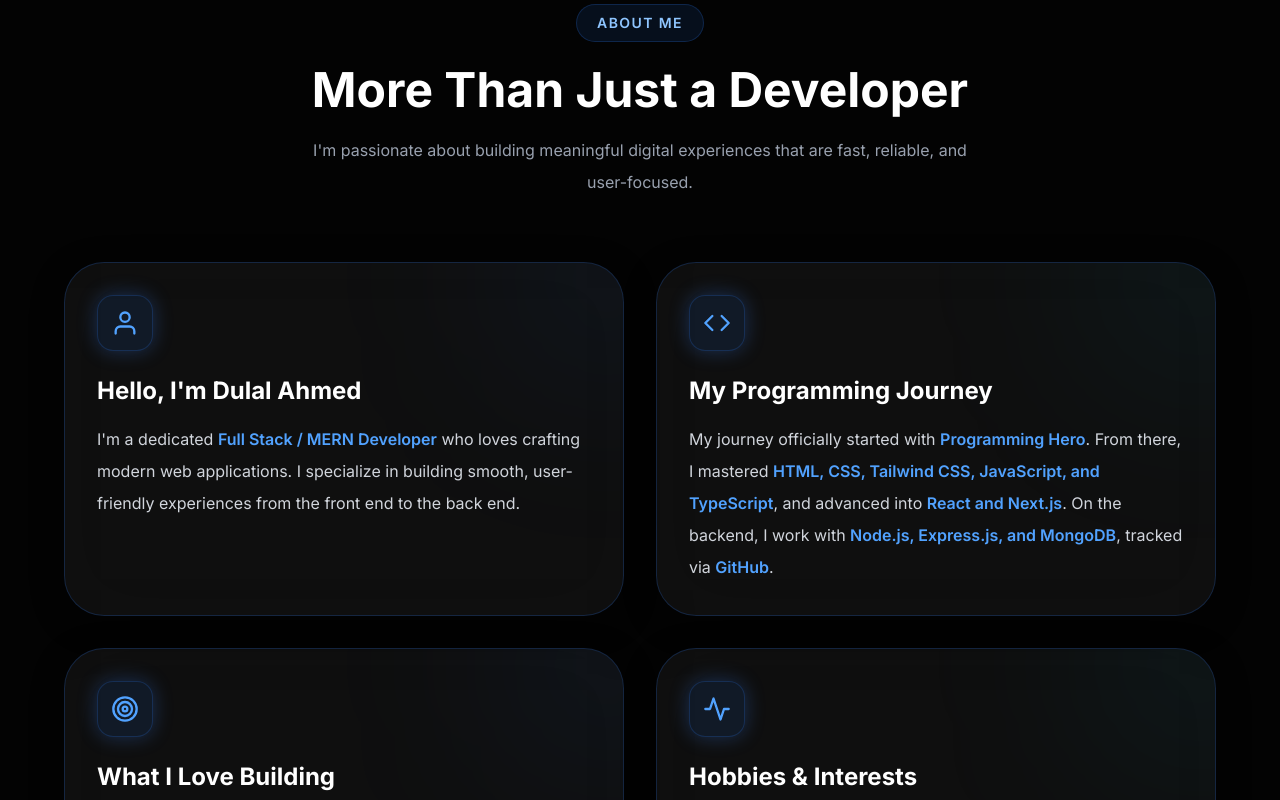
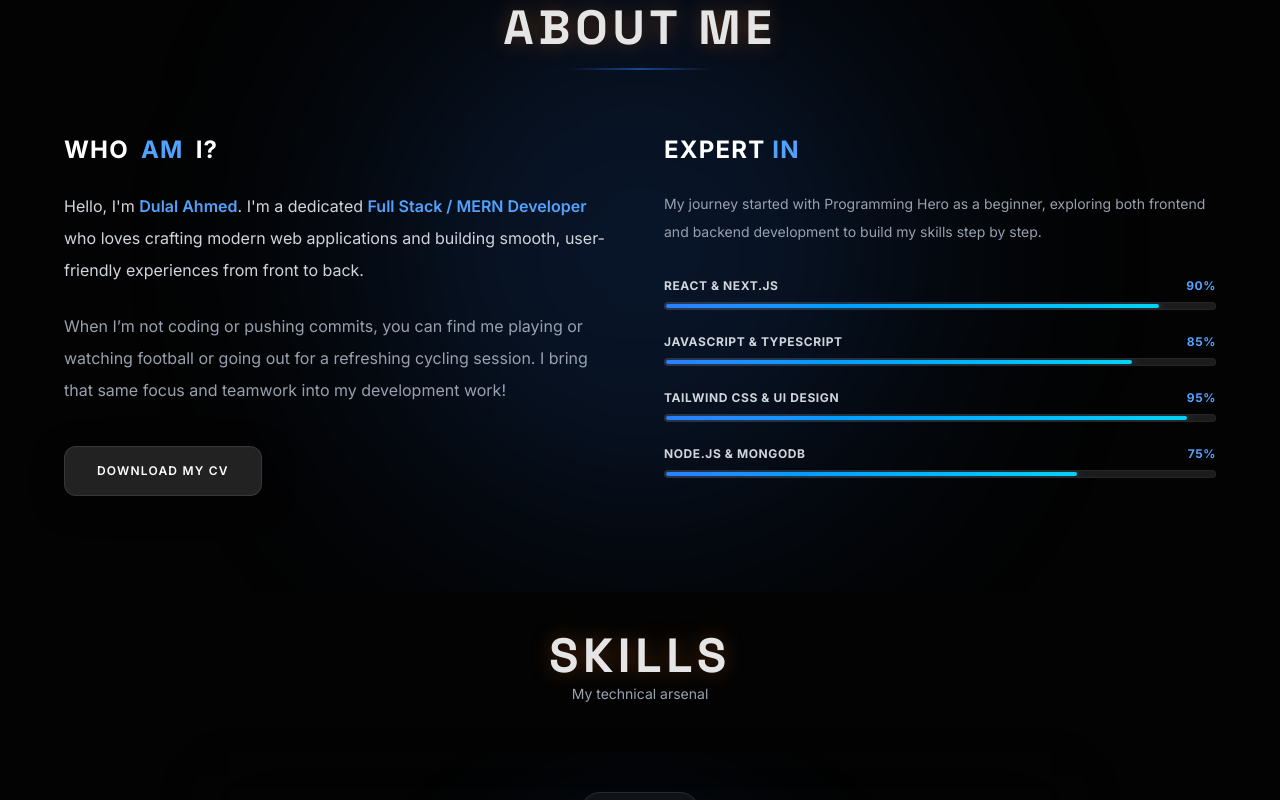
Before and after one commit to dulal71/my-portfolio-dulal-ahmed, a Next.js app: page / in a window 1280 px wide. Shown: the part 1060-1860 px from the top of the page. Built offline with nearby package versions, Linux system fonts and the light colour scheme.

Commit message:
modified about section

```diff
--- a/src/components/About.jsx
+++ b/src/components/About.jsx
@@ -1,5 +1,6 @@
 "use client";
 
+import { spaceGrotesk } from "@/lib/fonts";
 import { motion } from "framer-motion";
 import {
   FiUser,
@@ -13,8 +14,10 @@ const About = () => {
   return (
    <section
   id="about"
-      className="max-w-7xl mx-auto md:px-10 py-24"
+  className="max-w-7xl mx-auto md:px-10 py-24 relative overflow-hidden"
 >
+  {/* Ambient background glow */}
+  <div className="pointer-events-none absolute top-1/2 left-1/2 -translate-x-1/2 -translate-y-1/2 w-[35rem] h-[35rem] bg-blue-500/15 rounded-full blur-[120px]" />
 
   {/* Heading */}
   <motion.div
@@ -22,114 +25,138 @@ const About = () => {
     whileInView={{ opacity: 1, y: 0 }}
     viewport={{ once: true }}
     transition={{ duration: 0.7 }}
-        className="text-center mb-16"
+    className="text-center mb-16 relative z-10"
   >
-        <span className="inline-block px-5 py-2 rounded-full border border-blue-500/20 bg-blue-500/10 text-blue-300 text-sm font-semibold tracking-widest uppercase">
-          About Me
-        </span>
-
-        <h2 className="mt-6 text-3xl md:text-5xl font-bold text-white">
-          More Than Just a Developer
+    <h2 className={`${spaceGrotesk.className} text-3xl md:text-4xl lg:text-5xl font-bold uppercase tracking-widest drop-shadow-[0_0_10px_rgba(249,115,22,0.3)]`}>
+      ABOUT ME
     </h2>
-
-        <p className="text-gray-400 mt-5 max-w-2xl mx-auto leading-8">
-          I'm passionate about building meaningful digital experiences that are
-          fast, reliable, and user-focused.
-        </p>
+    <div className="w-36 h-[2px] bg-gradient-to-r from-transparent via-blue-500/50 to-transparent mx-auto mt-4" />
   </motion.div>
 
-      {/* Grid container for separated sections */}
-      <div className="grid md:grid-cols-2 gap-8">
+  {/* Two-Column Layout Flow Matching the Reference Image */}
+  <div className="grid md:grid-cols-2 gap-12 relative z-10 items-start">
 
-        {/* 1. Introduction Card */}
+    {/* Left Column: WHO AM I? & Intro content */}
     <motion.div
       initial={{ opacity: 0, y: 30 }}
       whileInView={{ opacity: 1, y: 0 }}
       viewport={{ once: true }}
       transition={{ duration: 0.5 }}
-          className="relative overflow-hidden rounded-[2.5rem] border border-blue-500/20 bg-white/5 backdrop-blur-2xl p-6 md:p-8 shadow-[0_8px_32px_rgba(0,0,0,0.35)]"
+      className="space-y-8"
     >
-          <div className="absolute -top-20 -right-20 w-48 h-48 rounded-full bg-blue-500/10 blur-[100px]" />
-          <div className="relative z-10">
-            <div className="w-14 h-14 rounded-2xl bg-blue-500/10 border border-blue-500/20 flex items-center justify-center mb-6 shadow-[0_0_20px_rgba(59,130,246,0.3)]">
-              <FiUser className="w-7 h-7 text-blue-400" />
+      <div>
+        <h3 className="text-2xl font-bold text-white uppercase tracking-wider mb-6 flex items-center gap-3">
+          WHO <span className="text-blue-400">AM</span> I?
+        </h3>
+
+        <p className="text-gray-300 leading-8 mb-6">
+          Hello, I'm <span className="text-blue-400 font-semibold">Dulal Ahmed</span>. I'm a dedicated <span className="text-blue-400 font-semibold">Full Stack / MERN Developer</span> who loves crafting modern web applications and building smooth, user-friendly experiences from front to back.
+        </p>
+
+        <p className="text-gray-400 leading-8">
+          When I’m not coding or pushing commits, you can find me playing or watching football or going out for a refreshing cycling session. I bring that same focus and teamwork into my development work!
+        </p>
       </div>
-            <h3 className="text-2xl font-bold text-white mb-4">
-              Hello, I'm Dulal Ahmed
-            </h3>
-            <p className="text-gray-300 leading-8">
-              I'm a dedicated{" "}
-              <span className="text-blue-400 font-semibold">
-                Full Stack / MERN Developer
-              </span>{" "}
-              who loves crafting modern web applications. I specialize in building smooth, user-friendly experiences from the front end to the back end.
-            </p>
+
+      {/* Download CV / Action Button */}
+      <div className="pt-2">
+        <a
+          href="#contact"
+          className="inline-block bg-[#222222] hover:bg-blue-600 text-white font-semibold px-8 py-4 rounded-xl border border-white/10 shadow-[0_8px_32px_rgba(0,0,0,0.35)] transition-all duration-300 uppercase tracking-widest text-xs"
+        >
+          Download My CV
+        </a>
       </div>
     </motion.div>
 
-        {/* 2. Programming Journey Card */}
-        <motion.div
-          initial={{ opacity: 0, y: 30 }}
-          whileInView={{ opacity: 1, y: 0 }}
-          viewport={{ once: true }}
-          transition={{ duration: 0.5, delay: 0.1 }}
-          className="relative overflow-hidden rounded-[2.5rem] border border-blue-500/20 bg-white/5 backdrop-blur-2xl p-6 md:p-8 shadow-[0_8px_32px_rgba(0,0,0,0.35)]"
-        >
-          <div className="absolute -top-20 -right-20 w-48 h-48 rounded-full bg-cyan-500/10 blur-[100px]" />
-          <div className="relative z-10">
-            <div className="w-14 h-14 rounded-2xl bg-blue-500/10 border border-blue-500/20 flex items-center justify-center mb-6 shadow-[0_0_20px_rgba(59,130,246,0.3)]">
-              <FiCode className="w-7 h-7 text-blue-400" />
-            </div>
-            <h3 className="text-2xl font-bold text-white mb-4">
-              My Programming Journey
-            </h3>
-            <p className="text-gray-300 leading-8">
-              My journey officially started with <span className="text-blue-400 font-semibold">Programming Hero</span>. From there, I mastered <span className="text-blue-400 font-semibold">HTML, CSS, Tailwind CSS, JavaScript, and TypeScript</span>, and advanced into <span className="text-blue-400 font-semibold">React and Next.js</span>. On the backend, I work with <span className="text-blue-400 font-semibold">Node.js, Express.js, and MongoDB</span>, tracked via <span className="text-blue-400 font-semibold">GitHub</span>.
-            </p>
-          </div>
-        </motion.div>
-
-        {/* 3. Work I Enjoy Card */}
+    {/* Right Column: EXPERT IN & Progress Bars / Skill breakdown */}
     <motion.div
       initial={{ opacity: 0, y: 30 }}
       whileInView={{ opacity: 1, y: 0 }}
       viewport={{ once: true }}
       transition={{ duration: 0.5, delay: 0.2 }}
-          className="relative overflow-hidden rounded-[2.5rem] border border-blue-500/20 bg-white/5 backdrop-blur-2xl p-6 md:p-8 shadow-[0_8px_32px_rgba(0,0,0,0.35)]"
+      className="space-y-6"
     >
-          <div className="absolute -top-20 -right-20 w-48 h-48 rounded-full bg-blue-500/10 blur-[100px]" />
-          <div className="relative z-10">
-            <div className="w-14 h-14 rounded-2xl bg-blue-500/10 border border-blue-500/20 flex items-center justify-center mb-6 shadow-[0_0_20px_rgba(59,130,246,0.3)]">
-              <FiTarget className="w-7 h-7 text-blue-400" />
-            </div>
-            <h3 className="text-2xl font-bold text-white mb-4">
-              What I Love Building
+      <div>
+        <h3 className="text-2xl font-bold text-white uppercase tracking-wider mb-6">
+          EXPERT <span className="text-blue-400">IN</span>
         </h3>
-            <p className="text-gray-300 leading-8">
-              I genuinely enjoy solving real-world problems through code. My favorite projects involve building modern, scalable websites and full-featured <span className="text-blue-400 font-semibold">e-commerce platforms</span> that deliver smooth performance.
+        <p className="text-gray-400 text-sm leading-7 mb-8">
+My journey started with Programming Hero as a beginner, exploring both frontend and backend development to build my skills step by step.
         </p>
       </div>
-        </motion.div>
 
-        {/* 4. Hobbies & Personality Card */}
+      {/* Progress Bar Items */}
+      <div className="space-y-6">
+
+        {/* Skill 1: React & Next.js */}
+        <div>
+          <div className="flex justify-between text-xs font-bold text-gray-300 uppercase tracking-wider mb-2">
+            <span>React & Next.js</span>
+            <span className="text-blue-400">90%</span>
+          </div>
+          <div className="w-full h-2 bg-white/10 rounded-full overflow-hidden p-[1px] border border-white/5">
             <motion.div
-          initial={{ opacity: 0, y: 30 }}
-          whileInView={{ opacity: 1, y: 0 }}
+              initial={{ width: 0 }}
+              whileInView={{ width: '90%' }}
               viewport={{ once: true }}
-          transition={{ duration: 0.5, delay: 0.3 }}
-          className="relative overflow-hidden rounded-[2.5rem] border border-blue-500/20 bg-white/5 backdrop-blur-2xl p-6 md:p-8 shadow-[0_8px_32px_rgba(0,0,0,0.35)]"
-        >
-          <div className="absolute -top-20 -right-20 w-48 h-48 rounded-full bg-cyan-500/10 blur-[100px]" />
-          <div className="relative z-10">
-            <div className="w-14 h-14 rounded-2xl bg-blue-500/10 border border-blue-500/20 flex items-center justify-center mb-6 shadow-[0_0_20px_rgba(59,130,246,0.3)]">
-              <FiActivity className="w-7 h-7 text-blue-400" />
+              transition={{ duration: 1, ease: "easeOut" }}
+              className="h-full bg-gradient-to-r from-blue-500 to-cyan-400 rounded-full shadow-[0_0_12px_rgba(59,130,246,0.6)]"
+            />
           </div>
-            <h3 className="text-2xl font-bold text-white mb-4">
-              Hobbies & Interests
-            </h3>
-            <p className="text-gray-300 leading-8">
-              When I’m not coding or pushing commits, you can find me <span className="text-blue-400 font-semibold">playing or watching football</span> or going out for a refreshing <span className="text-blue-400 font-semibold">cycling</span> session. I bring that same focus and teamwork into my development work!
-            </p>
+        </div>
+
+        {/* Skill 2: JavaScript / TypeScript */}
+        <div>
+          <div className="flex justify-between text-xs font-bold text-gray-300 uppercase tracking-wider mb-2">
+            <span>JavaScript & TypeScript</span>
+            <span className="text-blue-400">85%</span>
+          </div>
+          <div className="w-full h-2 bg-white/10 rounded-full overflow-hidden p-[1px] border border-white/5">
+            <motion.div
+              initial={{ width: 0 }}
+              whileInView={{ width: '85%' }}
+              viewport={{ once: true }}
+              transition={{ duration: 1, delay: 0.1, ease: "easeOut" }}
+              className="h-full bg-gradient-to-r from-blue-500 to-cyan-400 rounded-full shadow-[0_0_12px_rgba(59,130,246,0.6)]"
+            />
+          </div>
+        </div>
+
+        {/* Skill 3: Tailwind CSS / HTML */}
+        <div>
+          <div className="flex justify-between text-xs font-bold text-gray-300 uppercase tracking-wider mb-2">
+            <span>Tailwind CSS & UI Design</span>
+            <span className="text-blue-400">95%</span>
+          </div>
+          <div className="w-full h-2 bg-white/10 rounded-full overflow-hidden p-[1px] border border-white/5">
+            <motion.div
+              initial={{ width: 0 }}
+              whileInView={{ width: '95%' }}
+              viewport={{ once: true }}
+              transition={{ duration: 1, delay: 0.2, ease: "easeOut" }}
+              className="h-full bg-gradient-to-r from-blue-500 to-cyan-400 rounded-full shadow-[0_0_12px_rgba(59,130,246,0.6)]"
+            />
+          </div>
+        </div>
+
+        {/* Skill 4: Node.js & MongoDB */}
+        <div>
+          <div className="flex justify-between text-xs font-bold text-gray-300 uppercase tracking-wider mb-2">
+            <span>Node.js & MongoDB</span>
+            <span className="text-blue-400">75%</span>
+          </div>
+          <div className="w-full h-2 bg-white/10 rounded-full overflow-hidden p-[1px] border border-white/5">
+            <motion.div
+              initial={{ width: 0 }}
+              whileInView={{ width: '75%' }}
+              viewport={{ once: true }}
+              transition={{ duration: 1, delay: 0.3, ease: "easeOut" }}
+              className="h-full bg-gradient-to-r from-blue-500 to-cyan-400 rounded-full shadow-[0_0_12px_rgba(59,130,246,0.6)]"
+            />
+          </div>
+        </div>
+
       </div>
     </motion.div>
 
--- a/src/components/Hero.jsx
+++ b/src/components/Hero.jsx
@@ -47,8 +47,7 @@ export function Hero({ socialLinks }) {
       className="relative mb-40 max-w-6xl mx-auto  py-16 rounded-[2.5rem]  backdrop-blur-sm  "
     >
       {/* Ambient blue glow blobs */}
-      <div className="pointer-events-none absolute -top-20 -left-20 w-72 h-72 bg-blue-500/20 rounded-full blur-3xl" />
-       <div className="pointer-events-none absolute -bottom-20 -right-20 w-72 h-72 bg-blue-600/20 rounded-full blur-3xl" />
+       <div className="pointer-events-none absolute top-1/2 left-1/2 -translate-x-1/2 -translate-y-1/2 w-[35rem] h-[35rem] bg-blue-500/15 rounded-full blur-[120px]" />
 
       <div className="relative grid grid-cols-1 lg:grid-cols-2 gap-16 items-center">
         {/* LEFT: Content */}
```
Lines whose indentation alone changed are shown as unchanged.
